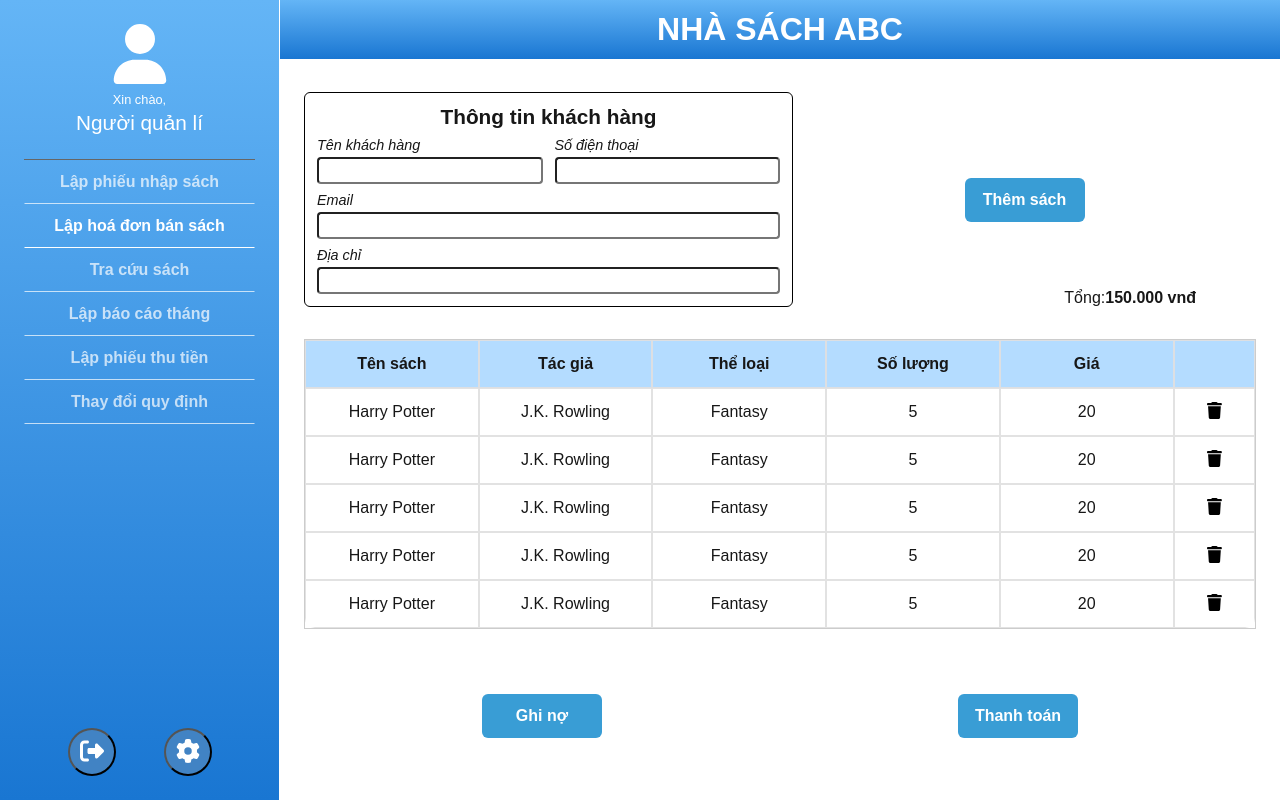
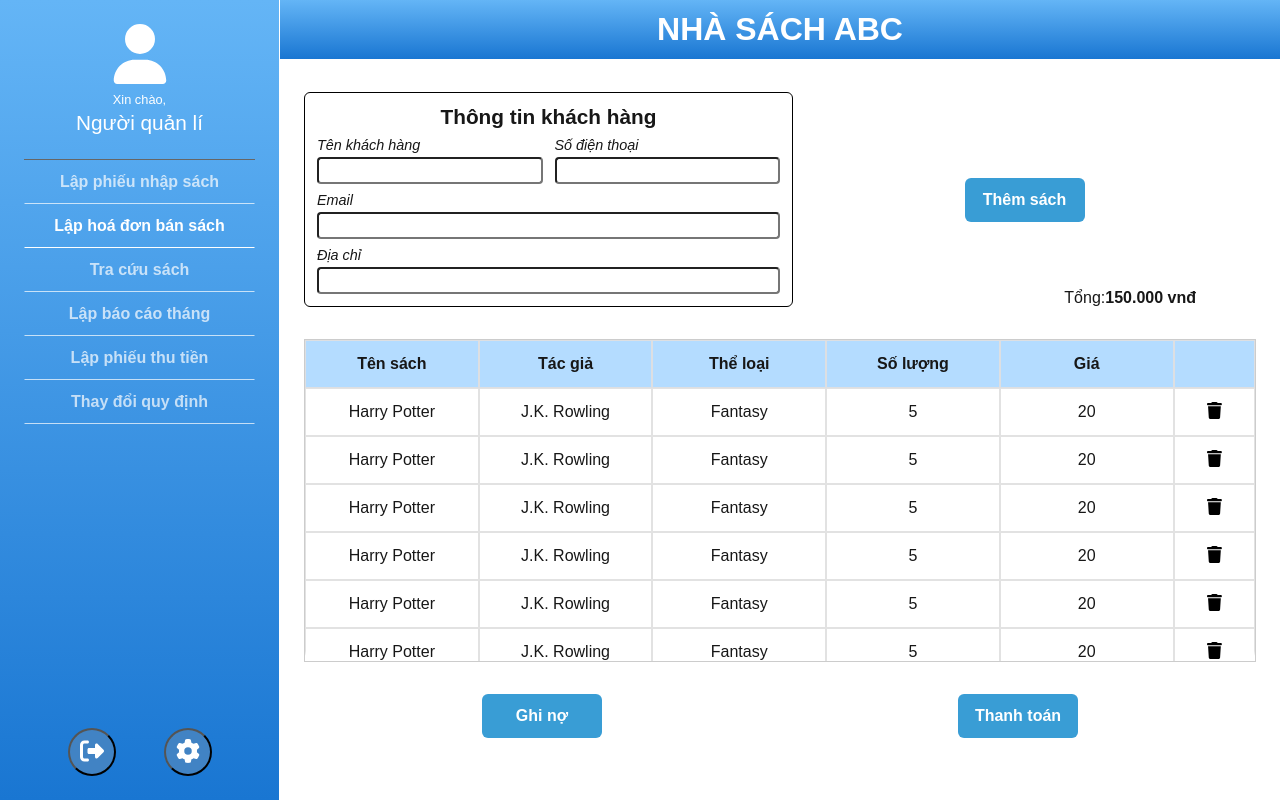
Before and after one commit to nhankhtn/manage-book, a Next.js app in the folder frontend/: page /book-sell in a window 1280 px wide. Built offline with nearby package versions, Linux system fonts and the light colour scheme.

Commit message:
#1 yup validate

```diff
--- a/frontend/src/app/book-import/BookImport.module.scss
+++ b/frontend/src/app/book-import/BookImport.module.scss
@@ -9,6 +9,10 @@
   font-size: 1.7rem;
   font-weight: bold;
   font-style: italic;
+}
+.table_container {
+  height: 50vh;
+  width: 100%;
 }
 .date_add {
   display: flex;
--- a/frontend/src/app/book-import/page.js
+++ b/frontend/src/app/book-import/page.js
@@ -27,7 +27,10 @@ export default function BookImport() {
                     <input id="date" type="date" />
                     <Button onClick={() => setShowModalAdd(true)} >Thêm sách</Button>
                 </div>
-                <Table fieldCols={BOOK_FIELDS} data={books} deleteRow={deleteAt} placeholder="Ngày nhập sách" />
+                <div className={styles.table_container}>
+                    <Table fieldCols={BOOK_FIELDS} data={books} deleteRow={deleteAt} placeholder="Ngày nhập sách" />
+                </div>
+
                 <Button onClick={importBook} className={styles.import_btn} disabled={loading} >{loading ? "Loading..." : "Hoàn tất"}</Button>
                 {err && <div className={styles.error}>Vui lòng thêm sách</div>}
             </div>
--- a/frontend/src/app/book-sell/BookSell.module.scss
+++ b/frontend/src/app/book-sell/BookSell.module.scss
@@ -46,7 +46,7 @@
 .list-books {
   flex: 1;
   padding: var(--spacer-lr) 0;
-  max-height: 509px;
+  max-height: 85%;
 }
 
 .btn-modal {
--- a/frontend/src/app/book-sell/page.js
+++ b/frontend/src/app/book-sell/page.js
@@ -13,6 +13,38 @@ import Modal from "@/components/Modal";
 
 export default function BookSell() {
     const [books, setBooks] = useState([
+        {
+            title: "Harry Potter",
+            author: "J.K. Rowling",
+            category: "Fantasy",
+            price: 20.00,
+            quantity: 5,
+            available: 20
+        },
+        {
+            title: "Harry Potter",
+            author: "J.K. Rowling",
+            category: "Fantasy",
+            price: 20.00,
+            quantity: 5,
+            available: 20
+        },
+        {
+            title: "Harry Potter",
+            author: "J.K. Rowling",
+            category: "Fantasy",
+            price: 20.00,
+            quantity: 5,
+            available: 20
+        },
+        {
+            title: "Harry Potter",
+            author: "J.K. Rowling",
+            category: "Fantasy",
+            price: 20.00,
+            quantity: 5,
+            available: 20
+        },
         {
             title: "Harry Potter",
             author: "J.K. Rowling",
```
Also changed, not shown: frontend/src/components/FormAddBook/FormAddBook.js (+8 -5 lines), frontend/src/hooks/useAddBook.js (+30 -44 lines).
